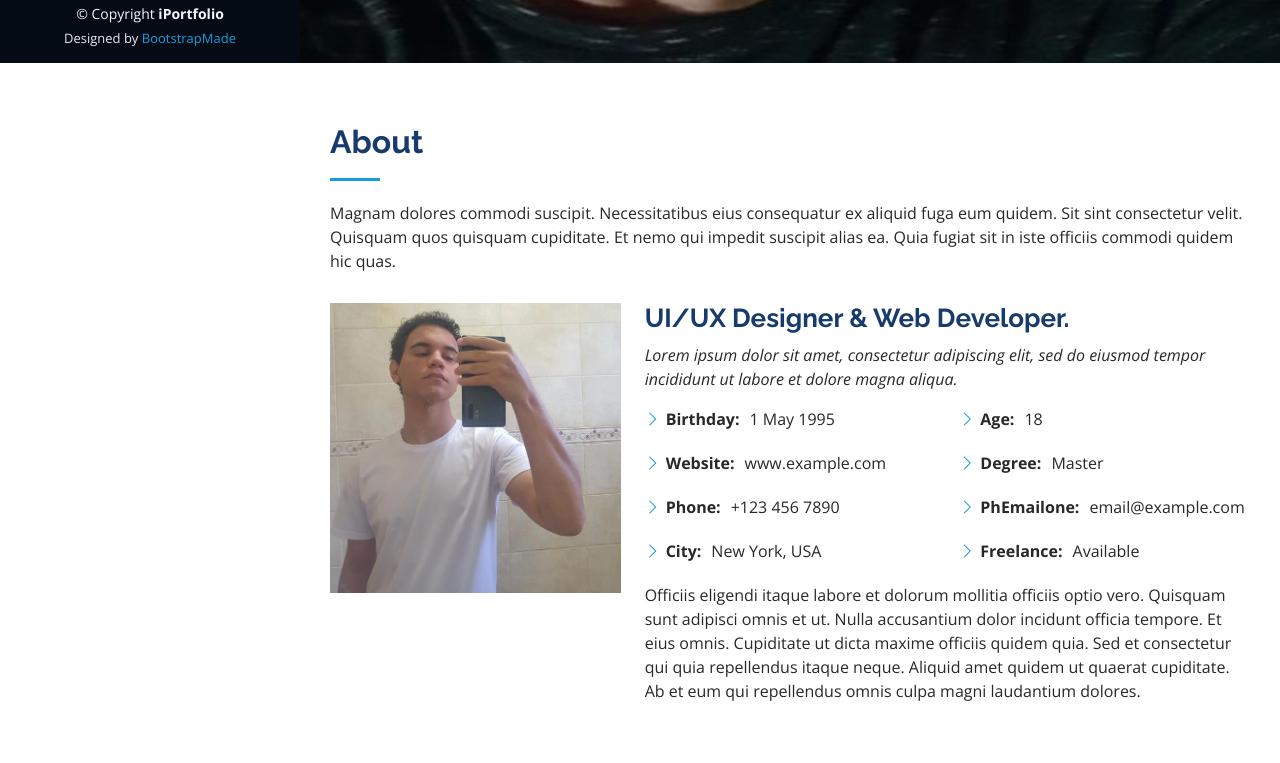
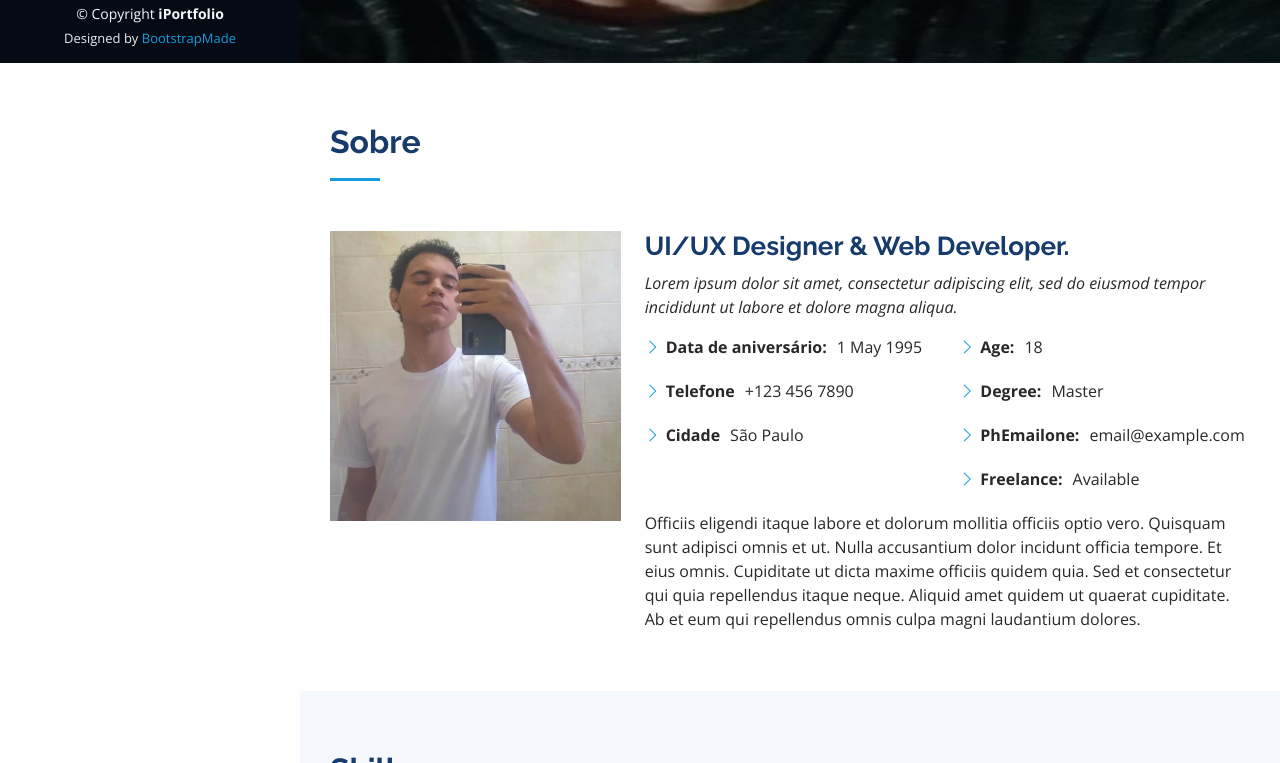
Before and after one commit to Marciobjr/Portifolio, a plain HTML site: page index.html in a window 1280 px wide. Shown: the part 737-1500 px from the top of the page. Drawn offline with nearby package versions, Linux system fonts and the light colour scheme.

Commit message:
Atualização da sessão Sobre

```diff
--- a/index.html
+++ b/index.html
@@ -85,8 +85,8 @@
       <div class="container">
 
         <div class="section-title">
-          <h2>About</h2>
-          <p>Magnam dolores commodi suscipit. Necessitatibus eius consequatur ex aliquid fuga eum quidem. Sit sint consectetur velit. Quisquam quos quisquam cupiditate. Et nemo qui impedit suscipit alias ea. Quia fugiat sit in iste officiis commodi quidem hic quas.</p>
+          <h2>Sobre</h2>
+
         </div>
 
         <div class="row">
@@ -102,10 +102,9 @@
             <div class="row">
               <div class="col-lg-6">
                 <ul>
-                  <li><i class="bi bi-chevron-right"></i> <strong>Birthday:</strong> <span>1 May 1995</span></li>
-                  <li><i class="bi bi-chevron-right"></i> <strong>Website:</strong> <span>www.example.com</span></li>
-                  <li><i class="bi bi-chevron-right"></i> <strong>Phone:</strong> <span>+123 456 7890</span></li>
-                  <li><i class="bi bi-chevron-right"></i> <strong>City:</strong> <span>New York, USA</span></li>
+                  <li><i class="bi bi-chevron-right"></i> <strong>Data de aniversário:</strong> <span>1 May 1995</span></li>
+                  <li><i class="bi bi-chevron-right"></i> <strong>Telefone</strong> <span>+123 456 7890</span></li>
+                  <li><i class="bi bi-chevron-right"></i> <strong>Cidade</strong> <span>São Paulo</span></li>
                 </ul>
               </div>
               <div class="col-lg-6">
```
